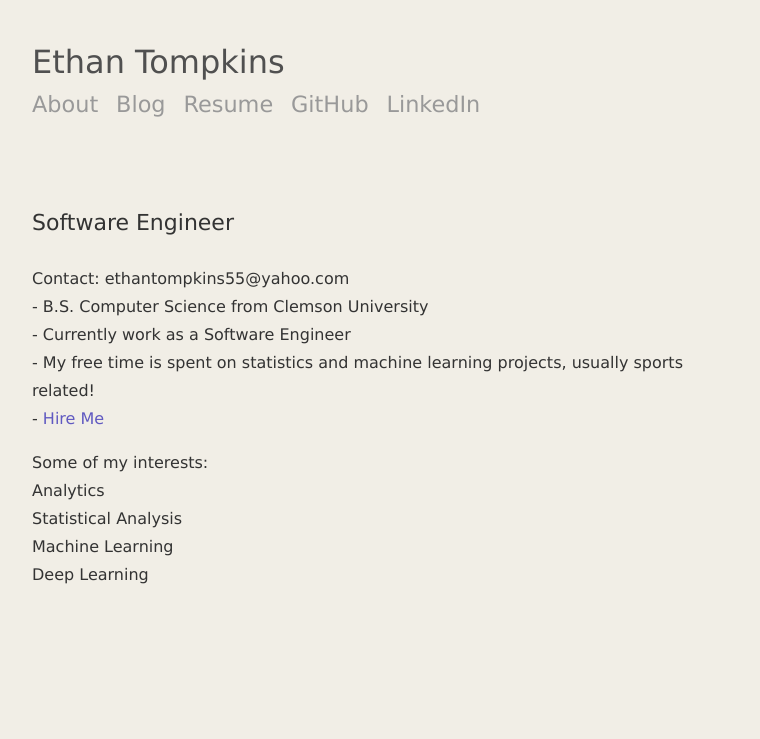
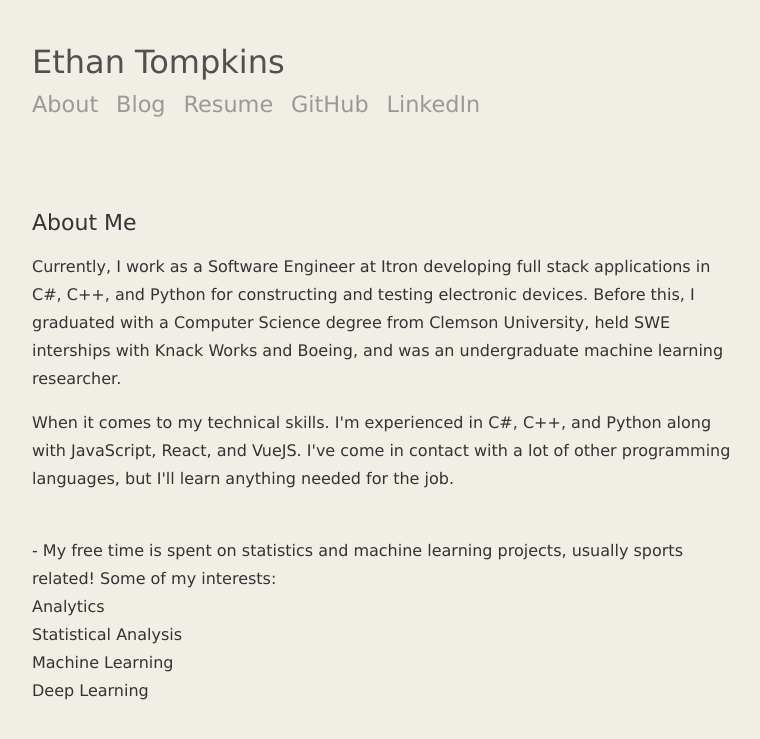
Before and after one commit to ethantompkins/ethantompkins.github.io, a Jekyll site: the page built from index.html, in a window 1280 px wide. Shown: the top 739 px of the page, without its empty margins (258-1018 px from the left). Built offline with Jekyll 4.4.1, drawn with Linux system fonts in a browser that asks for light colours; nearby versions of some CDN libraries; the list of posts is cut into pages by our own code.

Commit message:
changes main page

```diff
--- a/index.html
+++ b/index.html
@@ -7,18 +7,21 @@ title: About
 
     <div class=".twelve.columns">
 	<br>
-        <div class="titles">
-            Software Engineer
+        <div class="titles"> About Me </div>
+        <div class="h2">
+            <p>
+                Currently, I work as a Software Engineer at Itron developing full stack applications in C#, C++, and Python for constructing and testing electronic devices.
+                Before this, I graduated with a Computer Science degree from Clemson University, held SWE interships with Knack Works and Boeing, and was an undergraduate
+                machine learning researcher.
+            </p>
+            <p>
+                When it comes to my technical skills. I'm experienced in C#, C++, and Python along with JavaScript, React, and VueJS.
+                I've come in contact with a lot of other programming languages, but I'll learn anything needed for the job.
+            </p>
         </div>
         <div class="h2"
         <p>
-            <br>Contact: ethantompkins55@yahoo.com
-            <br>- B.S. Computer Science from Clemson University
-            <br>- Currently work as a Software Engineer
             <br>- My free time is spent on statistics and machine learning projects, usually sports related!
-            <br>- <a href="hireme.html">Hire Me</a>
-        </p>
-        <p>
             Some of my interests:
             <br> Analytics
             <br> Statistical Analysis
```
